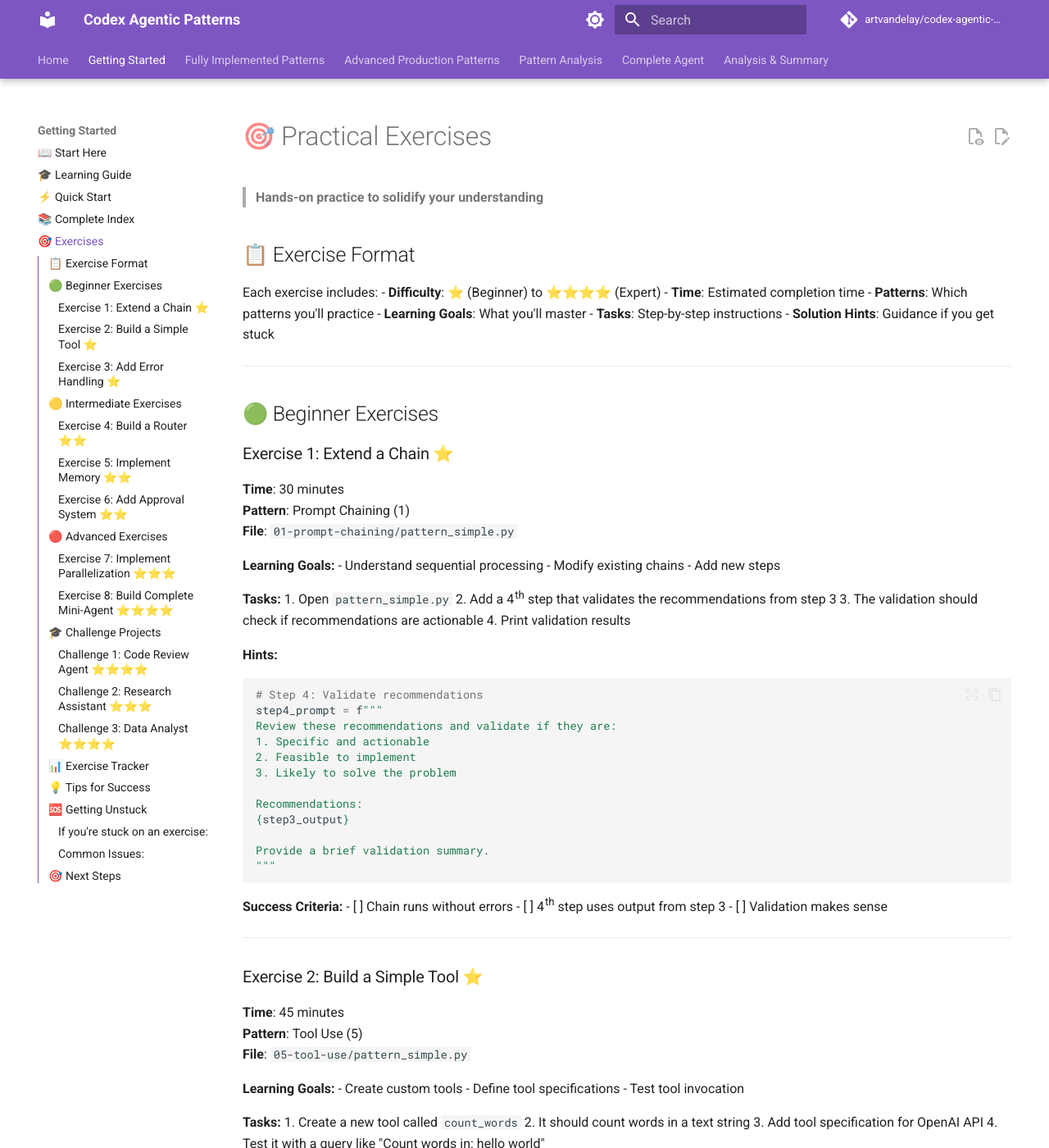
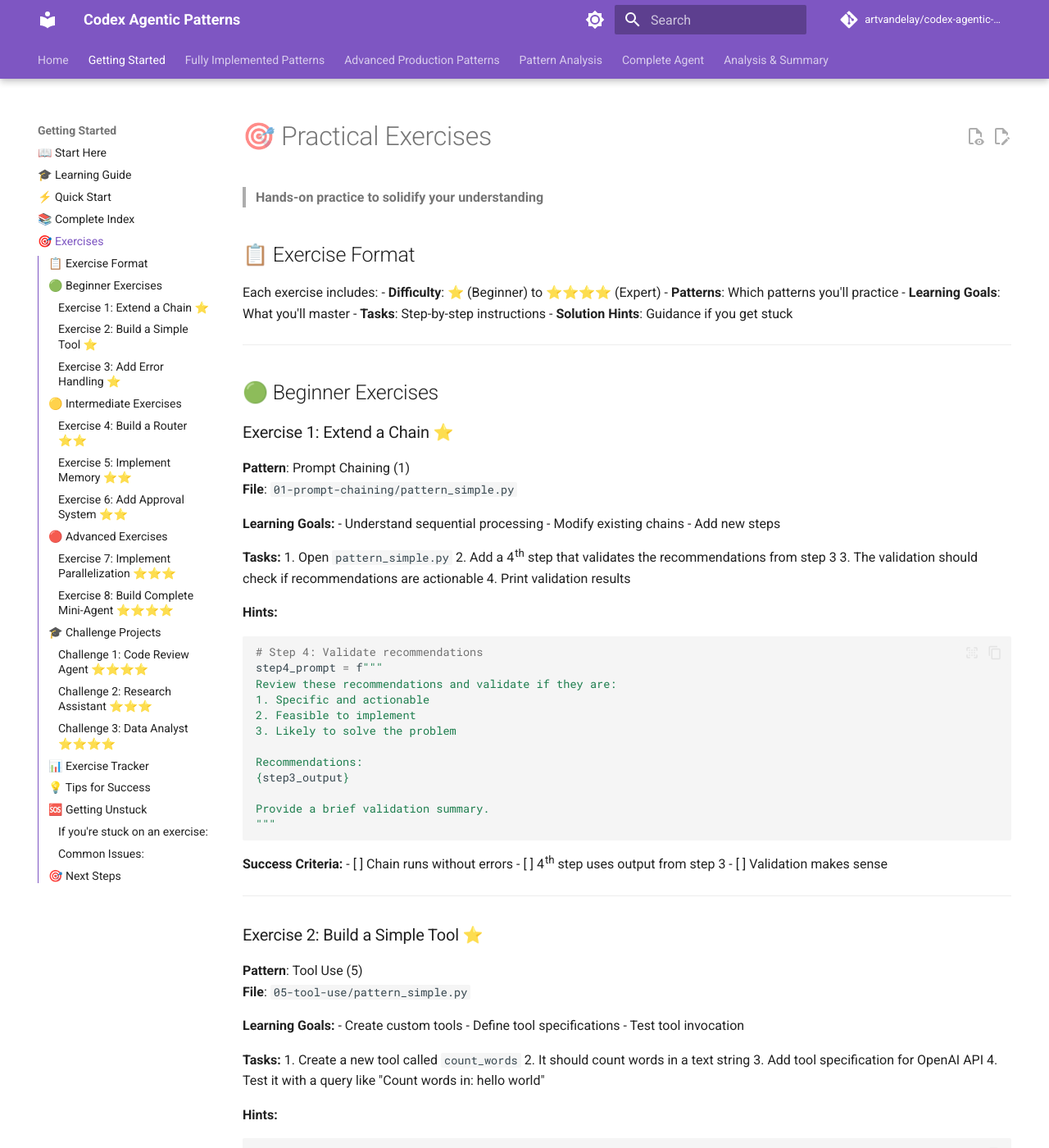
Before and after one commit to artvandelay/codex-agentic-patterns, an MkDocs documentation site: the page built from docs/learning-material/EXERCISES.md, in a window 1280 px wide and 1400 px high. Shown: the whole window at 82% size. Built offline with MkDocs 1.6.1 and Material for MkDocs 9.7.7, drawn with Linux system fonts in a browser that asks for light colours; comment, search, counter and statistics services are not loaded; some of the changed text lies outside the part shown.

Commit message:
Clean EXERCISES.md: Remove all 12 time estimates
Removed:
- 'Time: Estimated completion time' from format description
- All '**Time**: X minutes/hours' lines from exercises
- Kept technical 'backoff timing' reference (not a time estimate)

File 3/16 complete

```diff
--- a/docs/learning-material/EXERCISES.md
+++ b/docs/learning-material/EXERCISES.md
@@ -6,7 +6,6 @@
 
 Each exercise includes:
 - **Difficulty**: ⭐ (Beginner) to ⭐⭐⭐⭐ (Expert)
-- **Time**: Estimated completion time
 - **Patterns**: Which patterns you'll practice
 - **Learning Goals**: What you'll master
 - **Tasks**: Step-by-step instructions
@@ -18,7 +17,6 @@ Each exercise includes:
 
 ### Exercise 1: Extend a Chain ⭐
 
-**Time**: 30 minutes
 **Pattern**: Prompt Chaining (1)
 **File**: `01-prompt-chaining/pattern_simple.py`
 
@@ -58,7 +56,6 @@ Provide a brief validation summary.
 
 ### Exercise 2: Build a Simple Tool ⭐
 
-**Time**: 45 minutes
 **Pattern**: Tool Use (5)
 **File**: `05-tool-use/pattern_simple.py`
 
@@ -109,7 +106,6 @@ def count_words(text: str) -> str:
 
 ### Exercise 3: Add Error Handling ⭐
 
-**Time**: 45 minutes
 **Pattern**: Exception Handling (12)
 
 **Learning Goals:**
@@ -157,7 +153,6 @@ def retry_with_backoff(func, max_retries=3):
 
 ### Exercise 4: Build a Router ⭐⭐
 
-**Time**: 1.5 hours
 **Pattern**: Routing (2)
 
 **Learning Goals:**
@@ -199,7 +194,6 @@ def route_query(query: str):
 
 ### Exercise 5: Implement Memory ⭐⭐
 
-**Time**: 2 hours
 **Pattern**: Memory Management (8)
 
 **Learning Goals:**
@@ -247,7 +241,6 @@ class ConversationMemory:
 
 ### Exercise 6: Add Approval System ⭐⭐
 
-**Time**: 2 hours
 **Pattern**: Human-in-the-Loop (13)
 
 **Learning Goals:**
@@ -295,7 +288,6 @@ class SafetyChecker:
 
 ### Exercise 7: Implement Parallelization ⭐⭐⭐
 
-**Time**: 3 hours
 **Pattern**: Parallelization (3)
 
 **Learning Goals:**
@@ -342,7 +334,6 @@ class ParallelExecutor:
 
 ### Exercise 8: Build Complete Mini-Agent ⭐⭐⭐⭐
 
-**Time**: 8-10 hours
 **Patterns**: 1, 2, 5, 8, 12, 13
 
 **Learning Goals:**
@@ -378,7 +369,6 @@ class ParallelExecutor:
 
 ### Challenge 1: Code Review Agent ⭐⭐⭐⭐
 
-**Time**: 15-20 hours
 **Description**: Build an agent that reviews code for:
 - Style issues
 - Potential bugs
@@ -396,7 +386,6 @@ class ParallelExecutor:
 
 ### Challenge 2: Research Assistant ⭐⭐⭐
 
-**Time**: 10-15 hours
 **Description**: Build an agent that:
 - Searches multiple sources
 - Summarizes findings
@@ -413,7 +402,6 @@ class ParallelExecutor:
 
 ### Challenge 3: Data Analyst ⭐⭐⭐⭐
 
-**Time**: 20-25 hours
 **Description**: Build an agent that:
 - Loads CSV/JSON data
 - Performs statistical analysis
```
